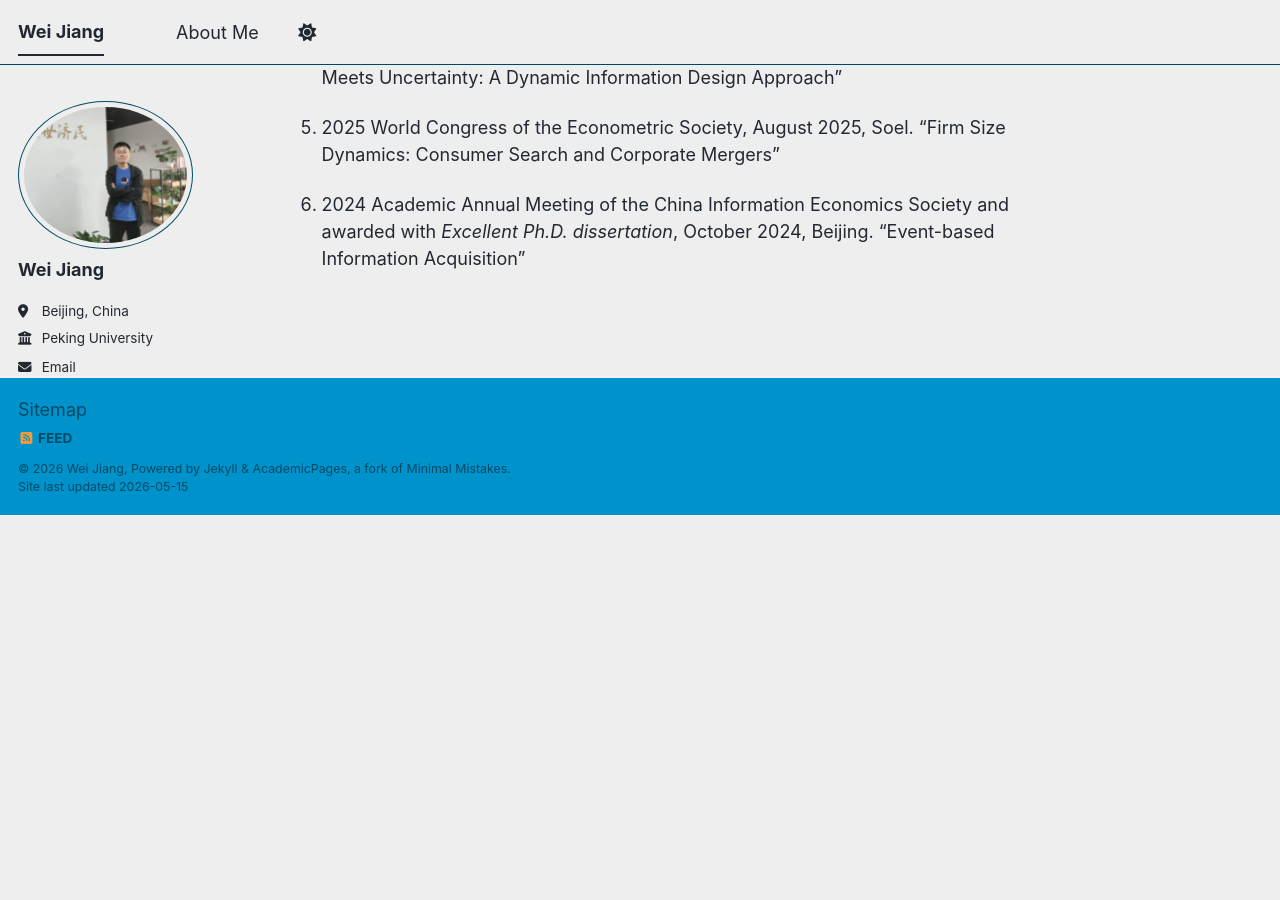
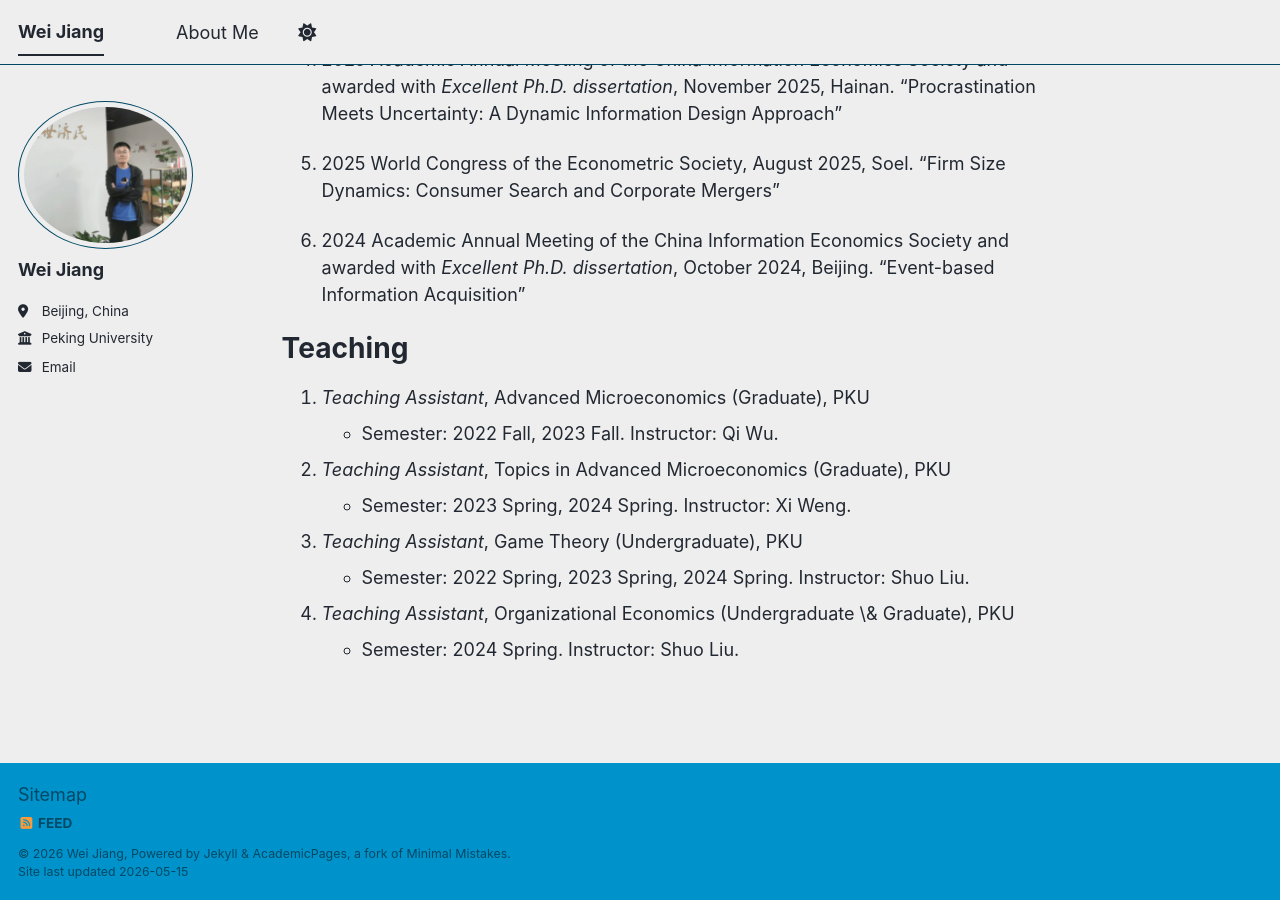
Before and after one commit to jiangwei-econ/jiangwei-econ.github.io, a Jekyll site: the page built from _pages/about.md, in a window 1280 px wide and 900 px high, scrolled down 2236 px. Built offline with Jekyll 4.4.1, drawn with Linux system fonts in a browser that asks for light colours; a script bundle is joined from its source files by our own code; library files that are not in the unit come from our copies; before the commit the page ends 2751 px from its top, so only the background shows below that; some of the changed text lies outside the part shown.

Commit message:
Update about.md

```diff
--- a/_pages/about.md
+++ b/_pages/about.md
@@ -15,6 +15,7 @@ Email: jiangwei_ae@stu.pku.edu.cn
 Education
 ======
 - 2021.09-now, Guanghua School of Management, Peking University, Ph.D. candidate in Economics.
+    - Supervisors: *Xi Weng* and *Shuo Liu*
 - 2017.09-2021.07, School of Economics, Central University of Finance and Economics, B.S. in Economics.
 
 Research Interests
@@ -69,3 +70,17 @@ Conference Presentations
 1. 2025 World Congress of the Econometric Society, August 2025, Soel. "Firm Size Dynamics: Consumer Search and Corporate Mergers"
 
 1. 2024 Academic Annual Meeting of the China Information Economics Society and awarded with *Excellent Ph.D. dissertation*, October 2024, Beijing. "Event-based Information Acquisition"
+
+Teaching
+======
+1. *Teaching Assistant*, Advanced Microeconomics (Graduate), PKU
+    - Semester: 2022 Fall, 2023 Fall. Instructor: Qi Wu.
+
+1. *Teaching Assistant*, Topics in Advanced Microeconomics (Graduate), PKU
+    - Semester: 2023 Spring, 2024 Spring. Instructor: Xi Weng.
+
+1. *Teaching Assistant*, Game Theory (Undergraduate), PKU
+    - Semester: 2022 Spring, 2023 Spring, 2024 Spring. Instructor: Shuo Liu.
+
+1. *Teaching Assistant*, Organizational Economics (Undergraduate \& Graduate), PKU
+    - Semester: 2024 Spring. Instructor: Shuo Liu.
```
Also changed, not shown: other parts of _pages/about.md (+1 -1 lines).
